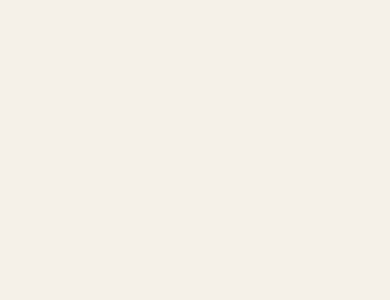
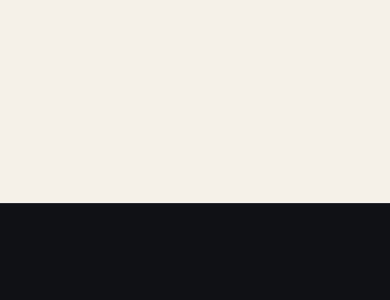
Before and after one commit to omeryigitler/muhasebe, a React (Vite) app: page / in a window 390 px wide. Shown: the part 9516-9816 px from the top of the page. Built offline with nearby package versions, Linux system fonts and the light colour scheme; a web font is replaced by a local one.

Commit message:
ux: make process mobile-friendly and addressable

```diff
--- a/src/components/Process.tsx
+++ b/src/components/Process.tsx
@@ -71,7 +71,7 @@
   }, { scope: container });
 
   return (
-    <section ref={container} className="relative bg-warm-paper text-deep-ink py-24 md:py-32 px-4 md:px-8 overflow-clip">
+    <section id="process" ref={container} className="relative bg-warm-paper text-deep-ink py-24 md:py-32 px-4 md:px-8 overflow-clip">
       <div className="max-w-6xl mx-auto mb-16 md:mb-24">
         <p className="font-mono text-[10px] uppercase tracking-[0.32em] text-deep-ink/40 mb-6">
           {language === 'tr' ? 'Dört adım. Gereksiz sürtünme yok.' : 'Four steps. No unnecessary friction.'}
@@ -81,19 +81,19 @@
         </h2>
       </div>
 
-      <div className="max-w-5xl mx-auto flex flex-col gap-[24vh] md:gap-[29vh] motion-reduce:gap-8 pb-[8vh] motion-reduce:pb-0">
+      <div className="max-w-5xl mx-auto flex flex-col gap-6 md:gap-[29vh] motion-reduce:gap-8 pb-0 md:pb-[8vh] motion-reduce:pb-0">
         {steps.map((step, index) => (
           <div
             key={step.id}
-            className="sticky motion-reduce:static w-full"
-            style={{ top: `calc(118px + ${index * 34}px)`, zIndex: index + 1 }}
+            className="relative md:sticky motion-reduce:static w-full"
+            style={{ top: `calc(106px + ${index * 32}px)`, zIndex: index + 1 }}
           >
             <article
-              className={`process-card relative overflow-hidden w-full ${step.color} rounded-[34px] md:rounded-[44px] border border-deep-ink/10 p-7 md:p-10 lg:p-12 shadow-[0_24px_70px_rgba(16,17,20,0.18)] transition-[transform,box-shadow] duration-500 hover:-translate-y-1 hover:shadow-[0_30px_90px_rgba(16,17,20,0.22)]`}
+              className={`process-card relative overflow-hidden w-full ${step.color} rounded-[30px] md:rounded-[44px] border border-deep-ink/10 p-7 md:p-10 lg:p-12 shadow-[0_24px_70px_rgba(16,17,20,0.18)] transition-[transform,box-shadow] duration-500 md:hover:-translate-y-1 md:hover:shadow-[0_30px_90px_rgba(16,17,20,0.22)]`}
             >
               <div className="absolute inset-x-8 top-0 h-px bg-white/30 mix-blend-overlay" />
 
-              <div className="flex items-center justify-between gap-4 mb-12 md:mb-16">
+              <div className="flex items-center justify-between gap-4 mb-10 md:mb-16">
                 <div className="flex items-center gap-3">
                   <span className="font-mono text-xs font-bold tracking-[0.2em]">{step.id}</span>
                   <span className="w-8 h-px bg-current opacity-25" />
@@ -115,7 +115,7 @@
                 </div>
 
                 <div className={`w-20 h-20 md:w-28 md:h-28 rounded-full border flex items-center justify-center ${step.subtle}`}>
-                  <span className="font-display font-bold text-5xl md:text-7xl leading-none" aria-hidden="true">{step.icon}</span>
+                  <span className="font-display font-bold text-4xl md:text-6xl leading-none" aria-hidden="true">{step.icon}</span>
                 </div>
               </div>
             </article>
```
